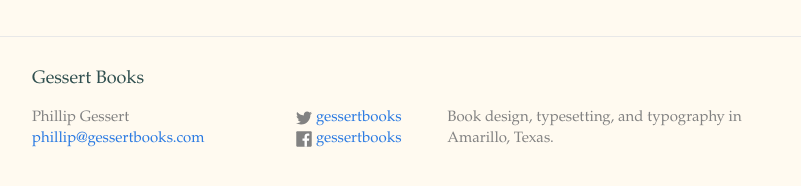
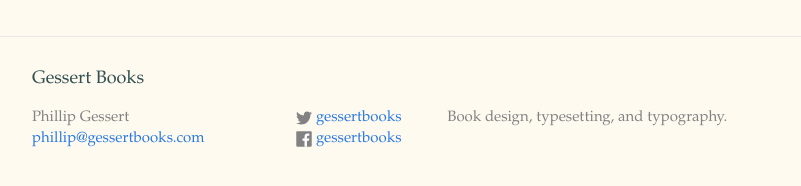
Before and after one commit to phillipgessert/phillipgessert.github.io, a Jekyll site: the page built from index.md, in a window 1280 px wide and 900 px high, scrolled down 3568 px. Shown: the part 691-877 px from the top of the window, without its empty margins (238-1039 px from the left). Built offline with Jekyll 4.4.1, drawn with Linux system fonts in a browser that asks for light colours.

Commit message:
removed texas info

```diff
--- a/_config.yml
+++ b/_config.yml
@@ -9,7 +9,7 @@
 title: Gessert Books
 email: phillip@gessertbooks.com
 description: > # this means to ignore newlines until "baseurl:"
-  Book design, typesetting, and typography in Amarillo, Texas.
+  Book design, typesetting, and typography.
 baseurl: "" # the subpath of your site, e.g. /blog
 url: "http://gessertbooks.com" # the base hostname & protocol for your site
 twitter_username: gessertbooks
--- a/index.md
+++ b/index.md
@@ -1,6 +1,6 @@
 ---
 layout: page
-title: Gessert Books | Book Design in Texas
+title: Gessert Books | Typography, Typesetting & Book Design
 ---
 
 <img src="img/me.jpg" class="avatar">
```
